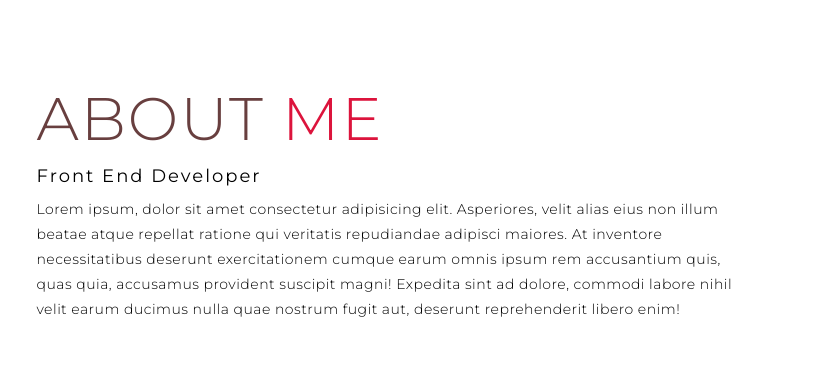
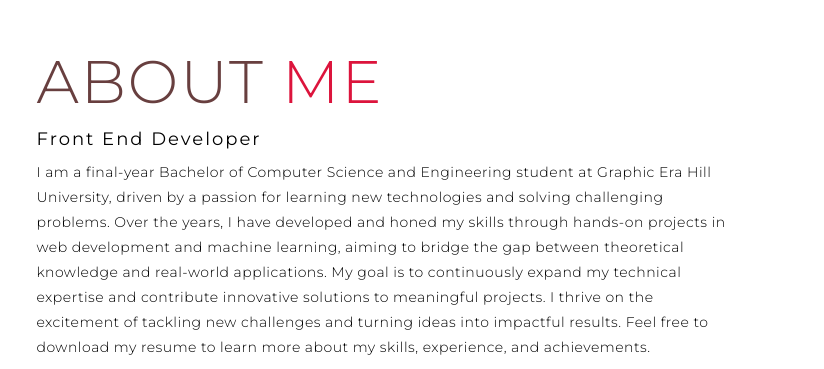
Before and after one commit to Abhishekjaguri/Personal-Portfolio, a plain HTML site: page index.html in a window 1280 px wide. Shown: the part 4067-4436 px from the top of the page, 456-1280 px from the left. Drawn offline with Linux system fonts and the light colour scheme; a script that the page names is missing.

Commit message:
Update index.html

```diff
--- a/index.html
+++ b/index.html
@@ -171,11 +171,13 @@
       <div class="col-right">
         <h1 class="section-title">About <span>me</span></h1>
         <h2>Front End Developer</h2>
-        <p>Lorem ipsum, dolor sit amet consectetur adipisicing elit. Asperiores, velit alias eius non illum beatae atque
-          repellat ratione qui veritatis repudiandae adipisci maiores. At inventore necessitatibus deserunt
-          exercitationem cumque earum omnis ipsum rem accusantium quis, quas quia, accusamus provident suscipit magni!
-          Expedita sint ad dolore, commodi labore nihil velit earum ducimus nulla quae nostrum fugit aut, deserunt
-          reprehenderit libero enim!</p>
+        <p>I am a final-year Bachelor of Computer Science and Engineering student at Graphic Era Hill University, driven by a passion for learning new technologies and solving challenging problems. Over the years, I have developed and honed my skills through hands-on projects in web development and machine learning, aiming to bridge the gap between theoretical knowledge and real-world applications.
+
+My goal is to continuously expand my technical expertise and contribute innovative solutions to meaningful projects. I thrive on the excitement of tackling new challenges and turning ideas into impactful results.
+
+Feel free to download my resume to learn more about my skills, experience, and achievements.
+
+</p>
         <a href="#" class="cta">Download Resume</a>
       </div>
     </div>
```
